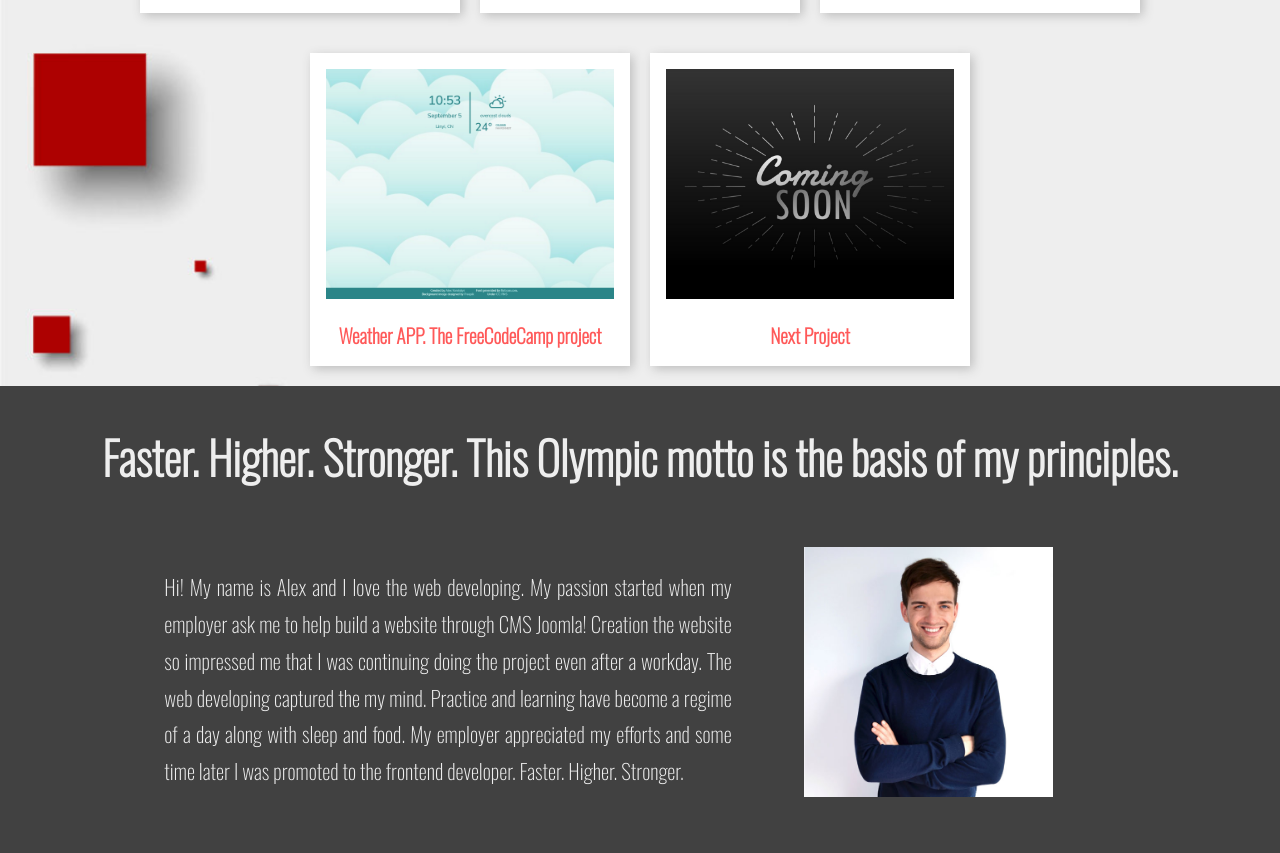
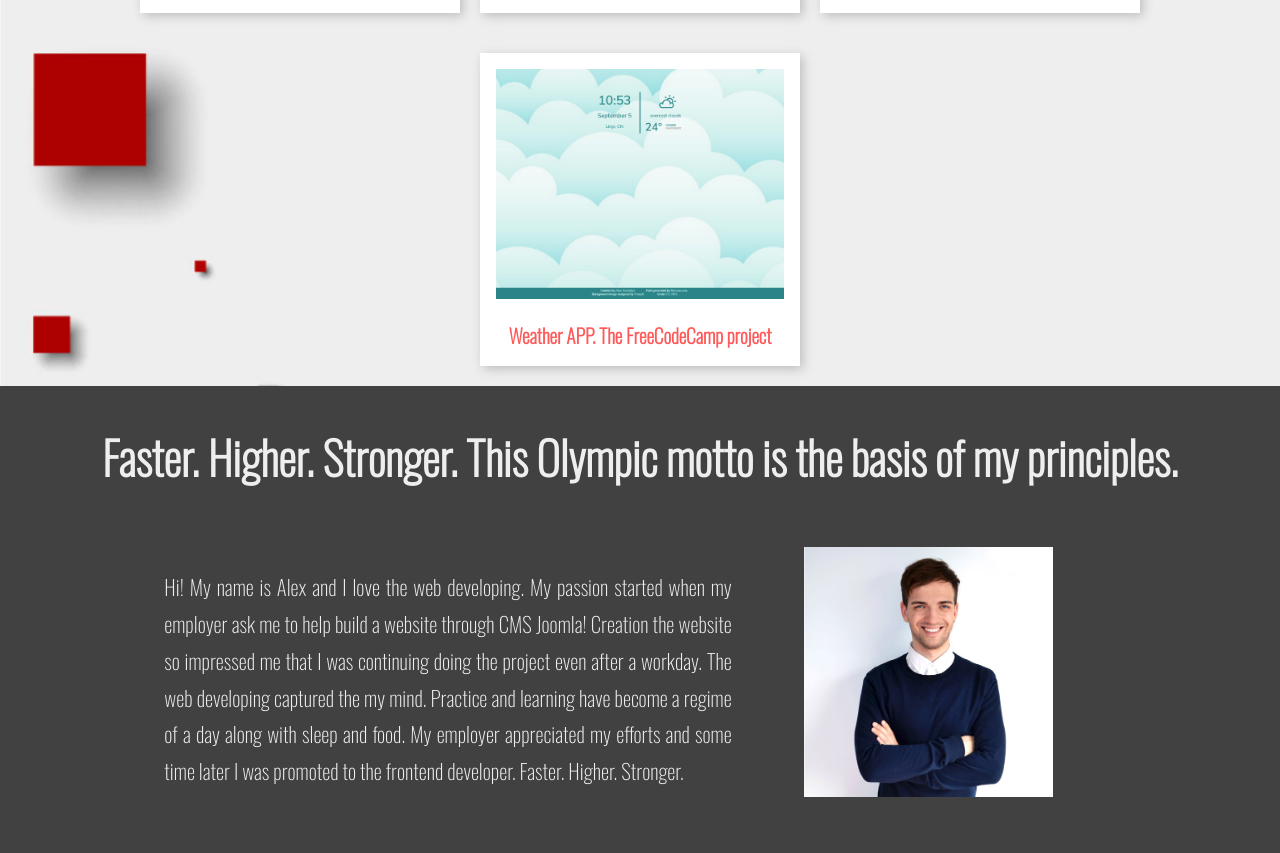
Before and after one commit to alexhuginn/alexhuginn.github.io, a plain HTML site: page index.html in a window 1280 px wide. Shown: the part 1148-2001 px from the top of the page. Drawn offline with nearby package versions, Linux system fonts and the light colour scheme; a web font is replaced by a local one.

Commit message:
Delete Coming Soon

```diff
--- a/index.html
+++ b/index.html
@@ -79,10 +79,6 @@
 				<figcaption><a href="https://codepen.io/alexhuginn/full/mMvGmB/" target="_blank">Weather APP. The FreeCodeCamp project</a></figcaption>
 			</figure>
 
-			<figure class="col-md-3 col-sm-5 col-xs-8 right-item">
-				<img src="./images/placeholder.jpg" class="img-responsive" alt="placeholder">
-				<figcaption><a href="#">Next Project</a></figcaption>
-			</figure>
 		</section>
 
 		<section id="about">
```
Also changed, not shown: images/placeholder.jpg (deleted).
